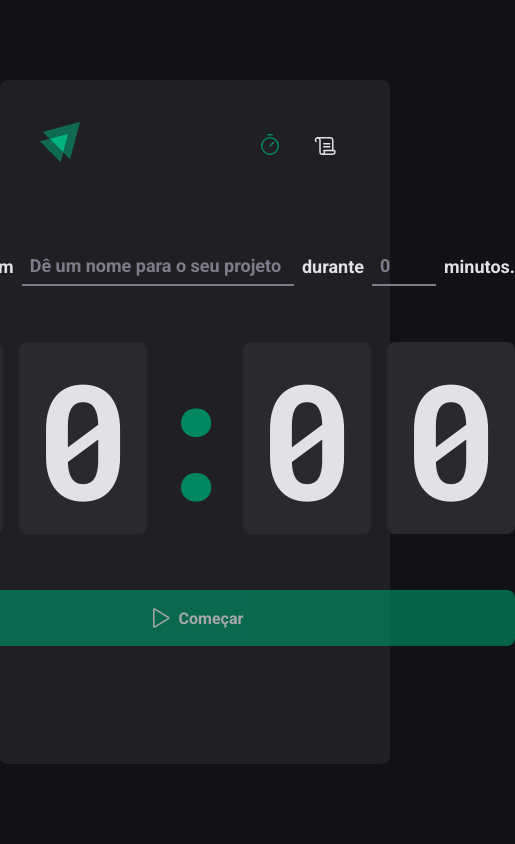
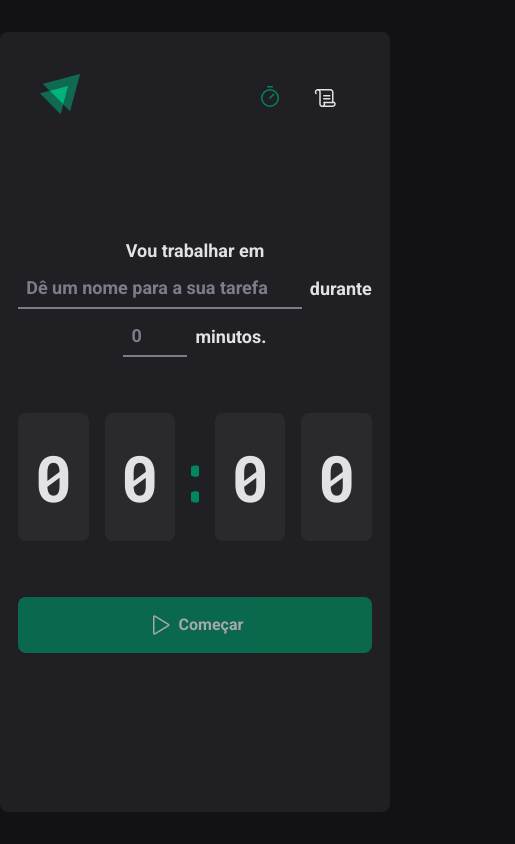
Before and after one commit to juliancioc/timer, a React (Vite) app: page / in a window 390 px wide. Shown: the whole page, 515 px wide, since content can reach past the window. Built offline with nearby package versions, Linux system fonts and the light colour scheme.

Commit message:
feat: adjusts in mobile version

```diff
--- a/src/layouts/DefaultLayout/styles.ts
+++ b/src/layouts/DefaultLayout/styles.ts
@@ -9,4 +9,9 @@ export const LayoutContainer = styled.div`
   border-radius: 8px;
   display: flex;
   flex-direction: column;
+
+  @media (max-width: 1320px) {
+    height: calc(100vh - 4rem);
+    margin: 2rem auto;
+  }
 `;
--- a/src/pages/Home/components/Countdown/styles.ts
+++ b/src/pages/Home/components/Countdown/styles.ts
@@ -13,6 +13,11 @@ export const CountdownContainer = styled.div`
     padding: 2rem 1rem;
     border-radius: 8px;
   }
+
+  @media (max-width: 768px) {
+    font-size: 4rem;
+    line-height: 4rem;
+  }
 `;
 
 export const Separator = styled.div`
@@ -23,4 +28,8 @@ export const Separator = styled.div`
   overflow: hidden;
   display: flex;
   justify-content: center;
+
+  @media (max-width: 768px) {
+    width: .5rem;
+  }
 `;
--- a/src/pages/Home/components/NewCycleForm/index.tsx
+++ b/src/pages/Home/components/NewCycleForm/index.tsx
@@ -14,17 +14,10 @@ export function NewCycleForm() {
         type="text"
         list="task-suggestions"
         id="task"
-        placeholder="Dê um nome para o seu projeto"
+        placeholder="Dê um nome para a sua tarefa"
         {...register("task")}
         disabled={!!activeCycle}
       />
-
-      <datalist id="task-suggestions">
-        <option value="1"></option>
-        <option value="1"></option>
-        <option value="1"></option>
-        <option value="1"></option>
-      </datalist>
 
       <label htmlFor="minutesAmount">durante</label>
       <MinutesAmountInput
```
